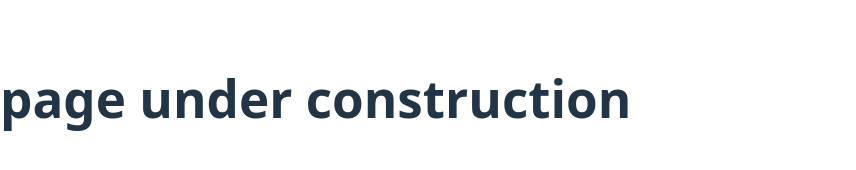
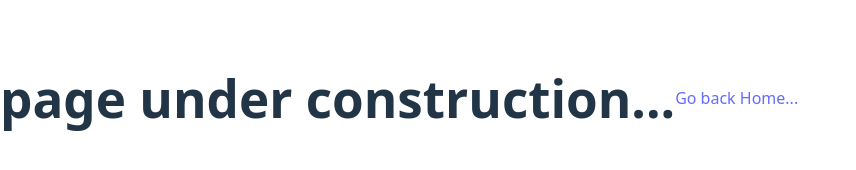
Before and after one commit to Topeetee/Plitverse, a website built with Vite: page joportal.html in a window 1280 px wide. Shown: the part 302-472 px from the top of the page, without its empty margins (0-856 px from the left). Built offline with nearby package versions, Linux system fonts and the light colour scheme.

Commit message:
updated link to homepage

```diff
--- a/joportal.html
+++ b/joportal.html
@@ -6,6 +6,7 @@
     <title>Document</title>
 </head>
 <body>
-    <h1>page under construction</h1>
+    <h1>page under construction...</h1>
+    <a href="./index.html">Go back Home...</a>
 </body>
 </html>
```
Also changed, not shown: recuitment.html (+1 -0 lines).
